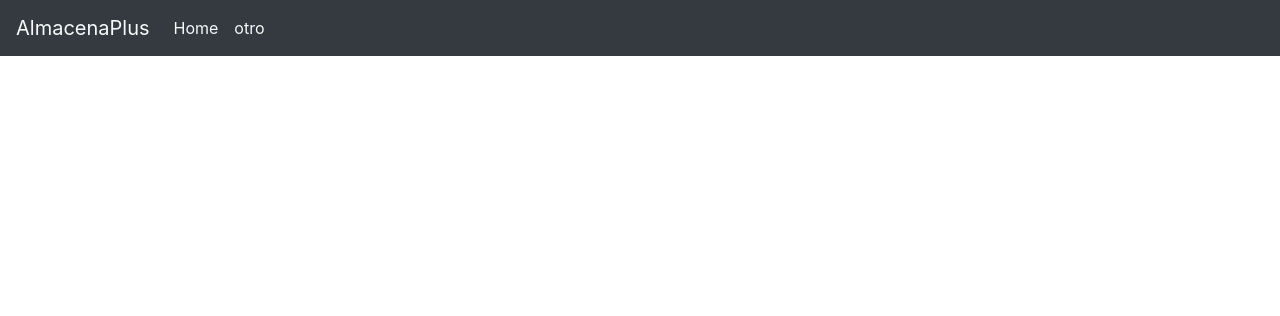
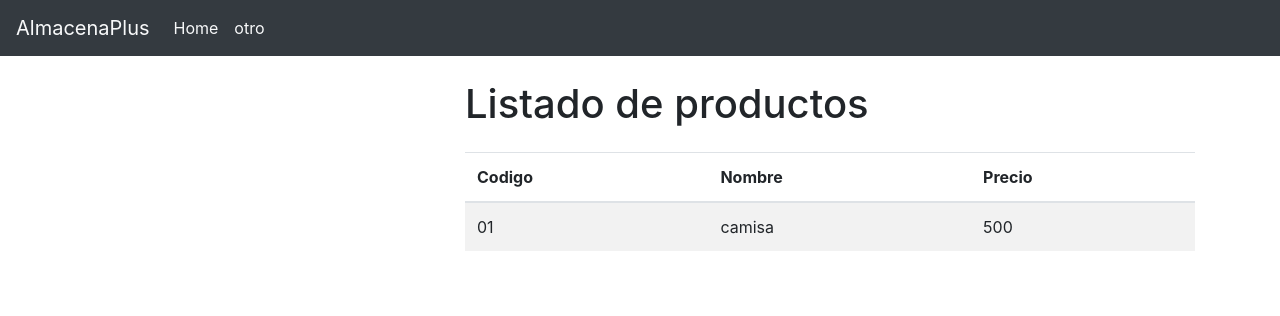
Before and after one commit to marcook888/AlmacenaPLus, a Django app: page / in a window 1280 px wide. Shown: the top 316 px of the page. Run offline with Django 4.2, Linux system fonts and the light colour scheme; data comes from the database, SQL or seed files in the repository.

Commit message:
tabla ajua

```diff
--- a/TesisProyecto/Aplicaciones/Gestion/templates/base.html
+++ b/TesisProyecto/Aplicaciones/Gestion/templates/base.html
@@ -24,7 +24,7 @@
           </ul>
         </div>
       </nav>
-      <div class="container">
+      <div class="container py-4">
         {% block body %}
 
         {% endblock %}
--- a/TesisProyecto/Aplicaciones/Gestion/templates/gestionGestion.html
+++ b/TesisProyecto/Aplicaciones/Gestion/templates/gestionGestion.html
@@ -4,8 +4,32 @@
 
 {% block body %}
 <div class="row">
-    <div class="">
+    <div class="col-sm-12 col-md-6 col-lg-4 col-xl-4 ">
 
+    </div>
+    <div class="col-sm-12 col-md-6 col-lg-8 col-xl-8 ">
+        <h1>Listado de productos</h1>
+        <div class="table-responsive py-2"></div>
+        <table class="table table-striped">
+            <thead>
+                <tr>
+                    <th>Codigo</th>
+                    <th>Nombre</th>
+                    <th>Precio</th>
+                </tr>
+            </thead>
+            <tbody>
+                {% for c in Producto %}
+                <tr>
+                    <td>{{c.codigo}}</td>
+                    <td>{{c.nombre}}</td>
+                    <td>{{c.Precio}}</td>
+                </tr>
+
+                {% endfor %}
+
+            </tbody>
+        </table>
     </div>
 </div>
 {% endblock %}
```
